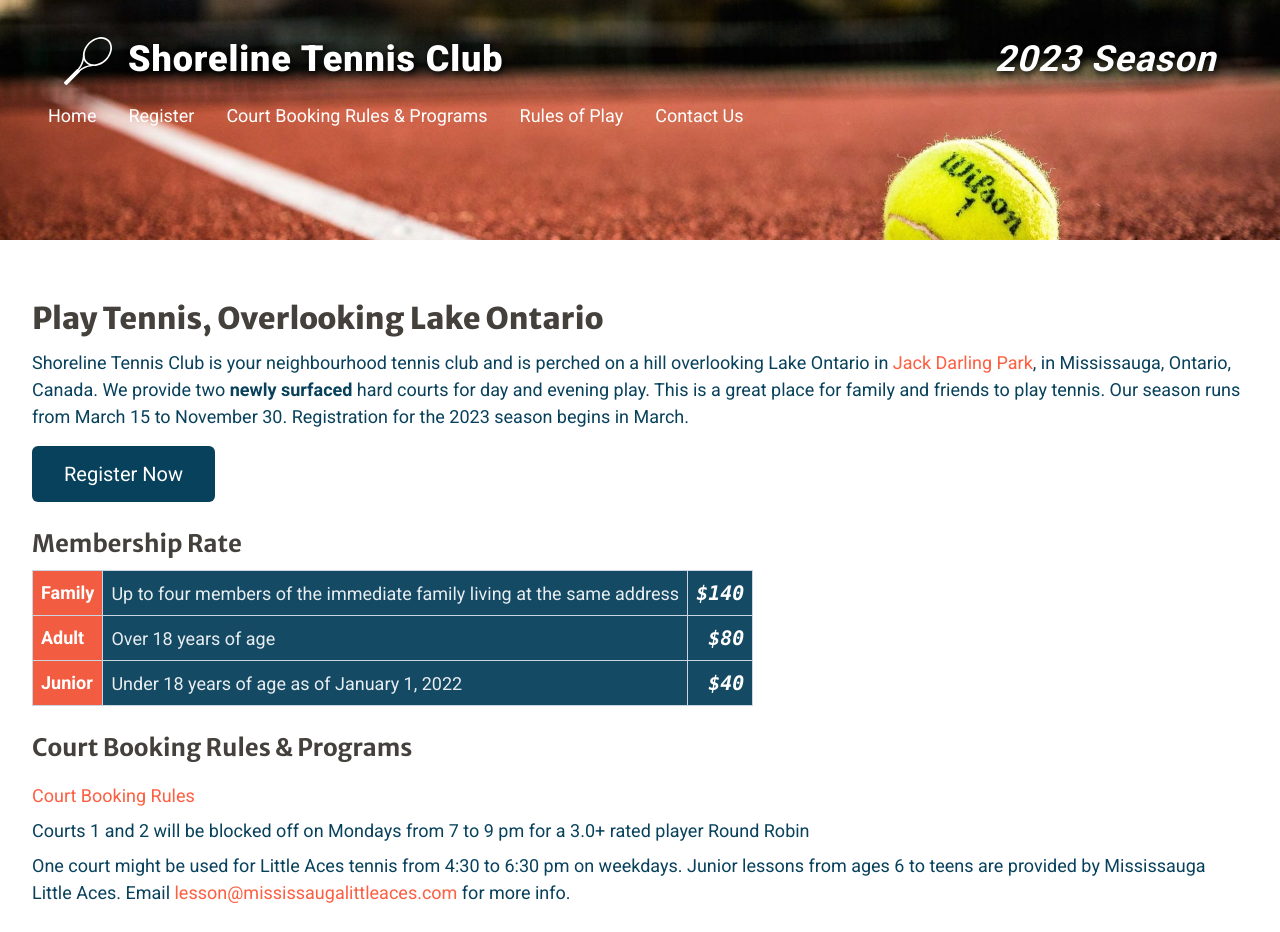
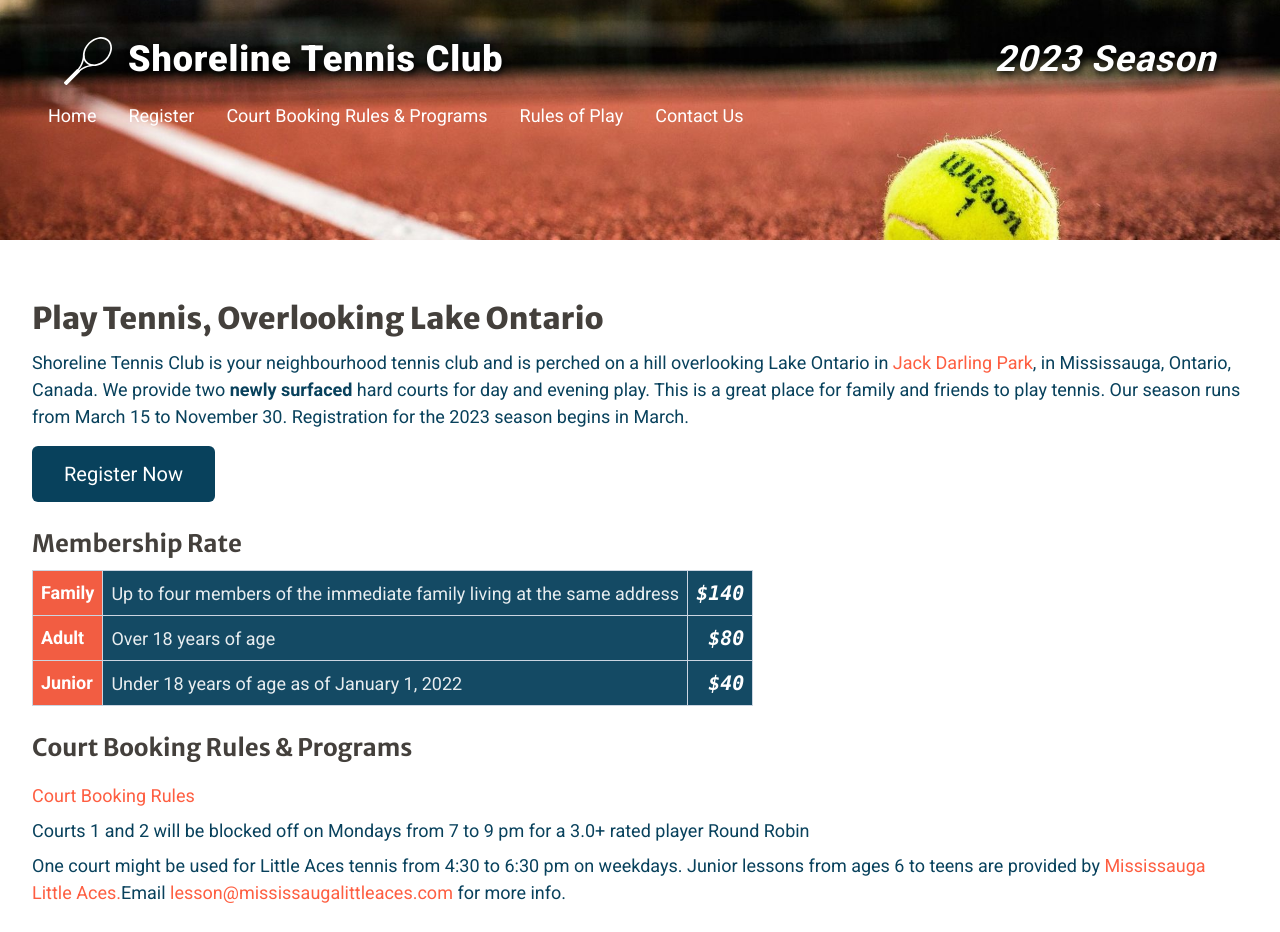
Before and after one commit to jpaas/www.shorelinetennisclub.com, a Next.js app: page / in a window 1280 px wide. Shown: the top 932 px of the page. Built offline with nearby package versions, Linux system fonts and the light colour scheme.

Commit message:
Update page.tsx

```diff
--- a/src/app/page.tsx
+++ b/src/app/page.tsx
@@ -102,7 +102,11 @@ export default function Home() {
           <p>Courts 1 and 2 will be blocked off on Mondays from 7 to 9 pm for a 3.0+ rated player Round Robin</p>
           <p className="pt-2">
             One court might be used for Little Aces tennis from 4:30 to 6:30 pm on weekdays. Junior lessons from ages 6
-            to teens are provided by Mississauga Little Aces. Email{" "}
+            to teens are provided by&nbsp;
+            <Link href="https://mississaugalittleaces.com/" rel="noreferrer" target="_blank">
+            Mississauga Little Aces.
+              </Link>
+              Email{" "}
             <Link href="mailto:lesson@mississaugalittleaces.com">lesson@mississaugalittleaces.com</Link> for more info.
           </p>
           <h2>Interested in Adult or Family Tennis Lessons?</h2>
```
